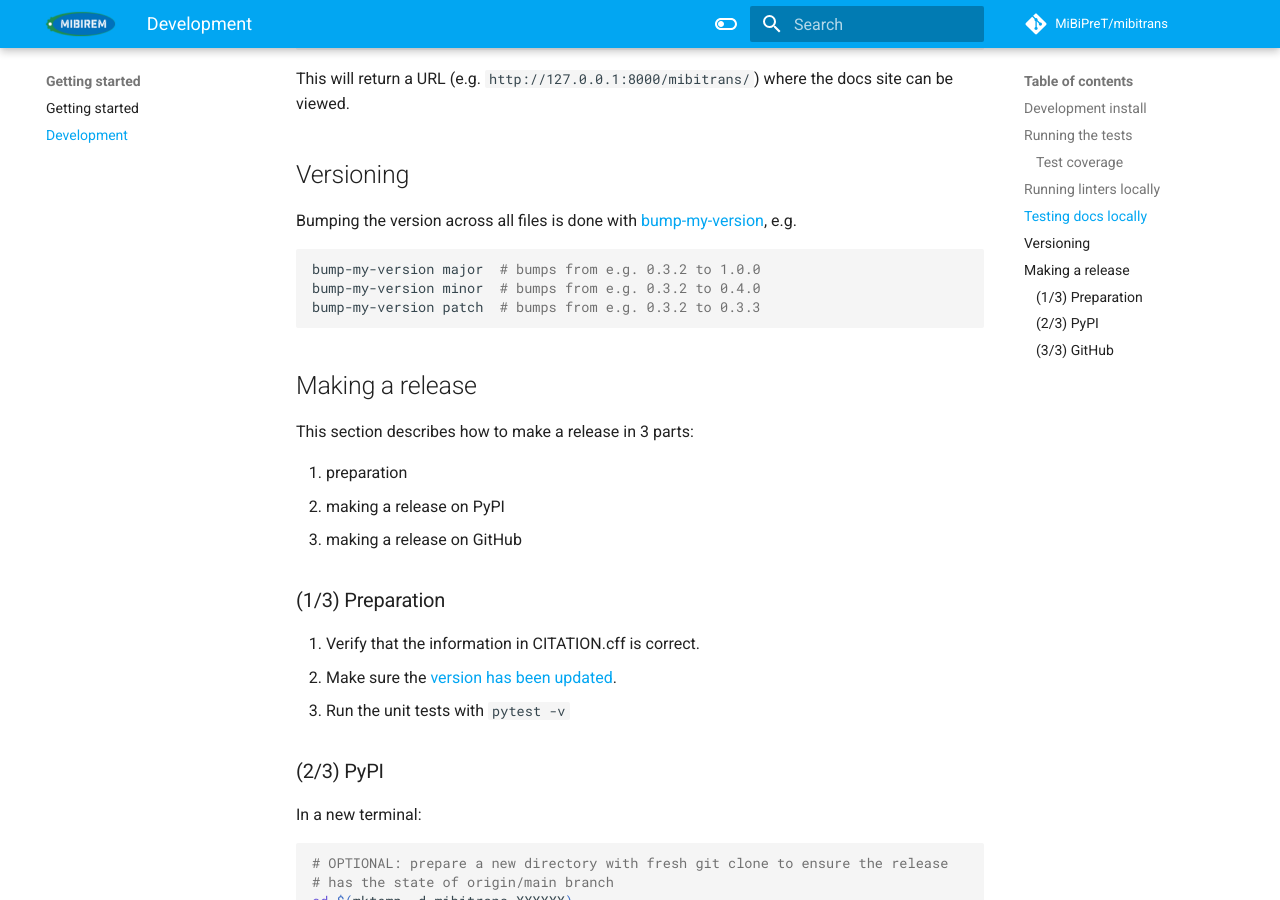
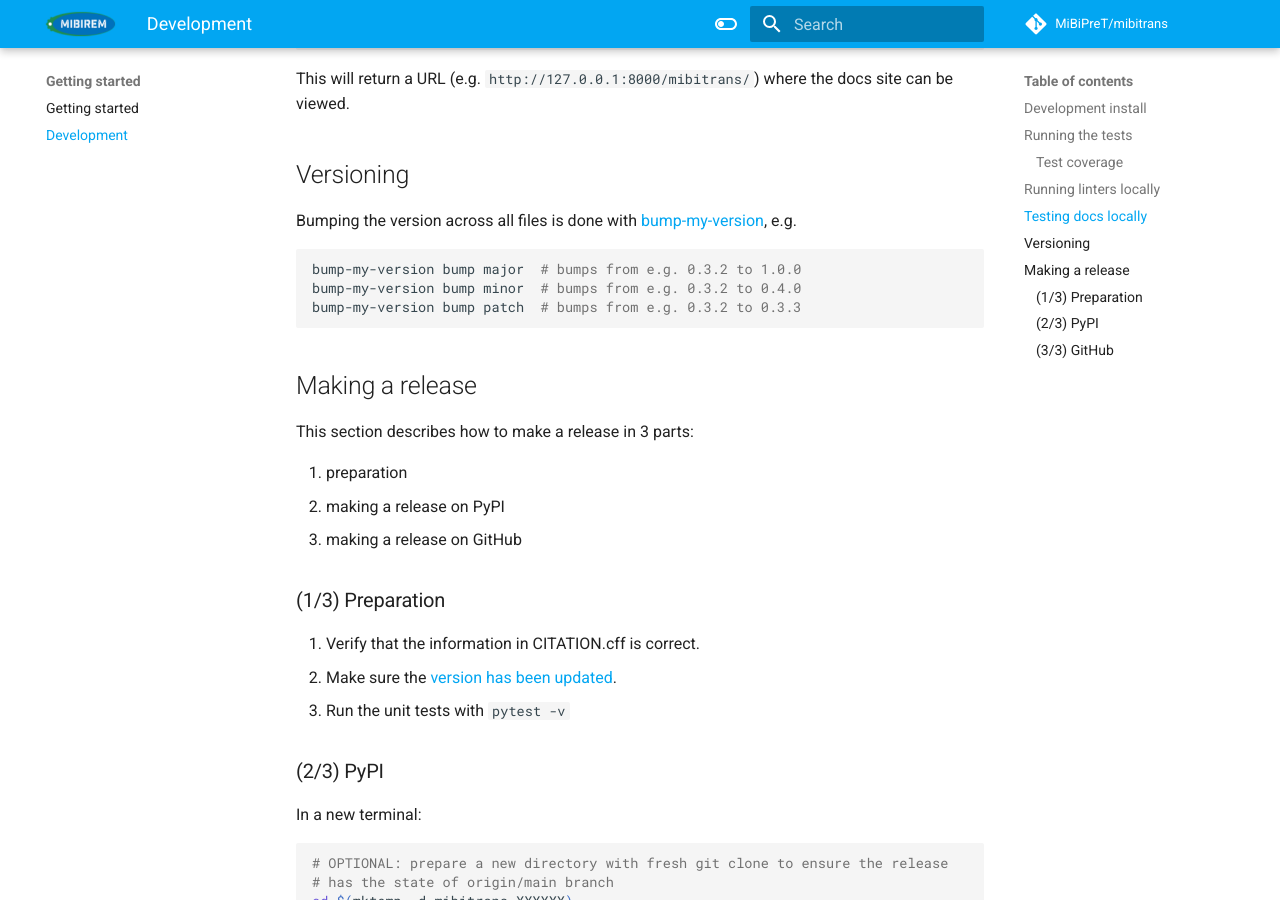
Before and after one commit to MiBiPreT/mibitrans, an MkDocs documentation site: the page built from docs/getting-started/development.md, in a window 1280 px wide and 900 px high, scrolled down 2150 px. Built offline with MkDocs 1.6.1 and Material for MkDocs 9.7.7, drawn with Linux system fonts in a browser that asks for light colours; a script that is not in the unit is left out; comment, search, counter and statistics services are not loaded.

Commit message:
Bump version 0.4.0

````diff
--- a/docs/getting-started/development.md
+++ b/docs/getting-started/development.md
@@ -98,9 +98,9 @@
 Bumping the version across all files is done with [bump-my-version](https://github.com/callowayproject/bump-my-version), e.g.
 
 ```shell
-bump-my-version major  # bumps from e.g. 0.3.2 to 1.0.0
-bump-my-version minor  # bumps from e.g. 0.3.2 to 0.4.0
-bump-my-version patch  # bumps from e.g. 0.3.2 to 0.3.3
+bump-my-version bump major  # bumps from e.g. 0.3.2 to 1.0.0
+bump-my-version bump minor  # bumps from e.g. 0.3.2 to 0.4.0
+bump-my-version bump patch  # bumps from e.g. 0.3.2 to 0.3.3
 ```
 
 ## Making a release
--- a/mibitrans/__init__.py
+++ b/mibitrans/__init__.py
@@ -21,4 +21,4 @@
 
 __author__ = "Alraune Zech"
 __email__ = "a.zech@uu.nl"
-__version__ = "0.3.0"
+__version__ = "0.4.0"
--- a/pyproject.toml
+++ b/pyproject.toml
@@ -59,7 +59,7 @@
 name = "mibitrans"
 readme = {file = "README.md", content-type = "text/markdown"}
 requires-python = ">=3.10"
-version = "0.3.0"
+version = "0.4.0"
 
 [project.optional-dependencies]
 dev = [
@@ -196,7 +196,7 @@
 no-lines-before = ["future","standard-library","third-party","first-party","local-folder"]
 
 [tool.bumpversion]
-current_version = "0.3.0"
+current_version = "0.4.0"
 
 [[tool.bumpversion.files]]
 filename = "mibitrans/__init__.py"
````
Also changed, not shown: 1 other file.
